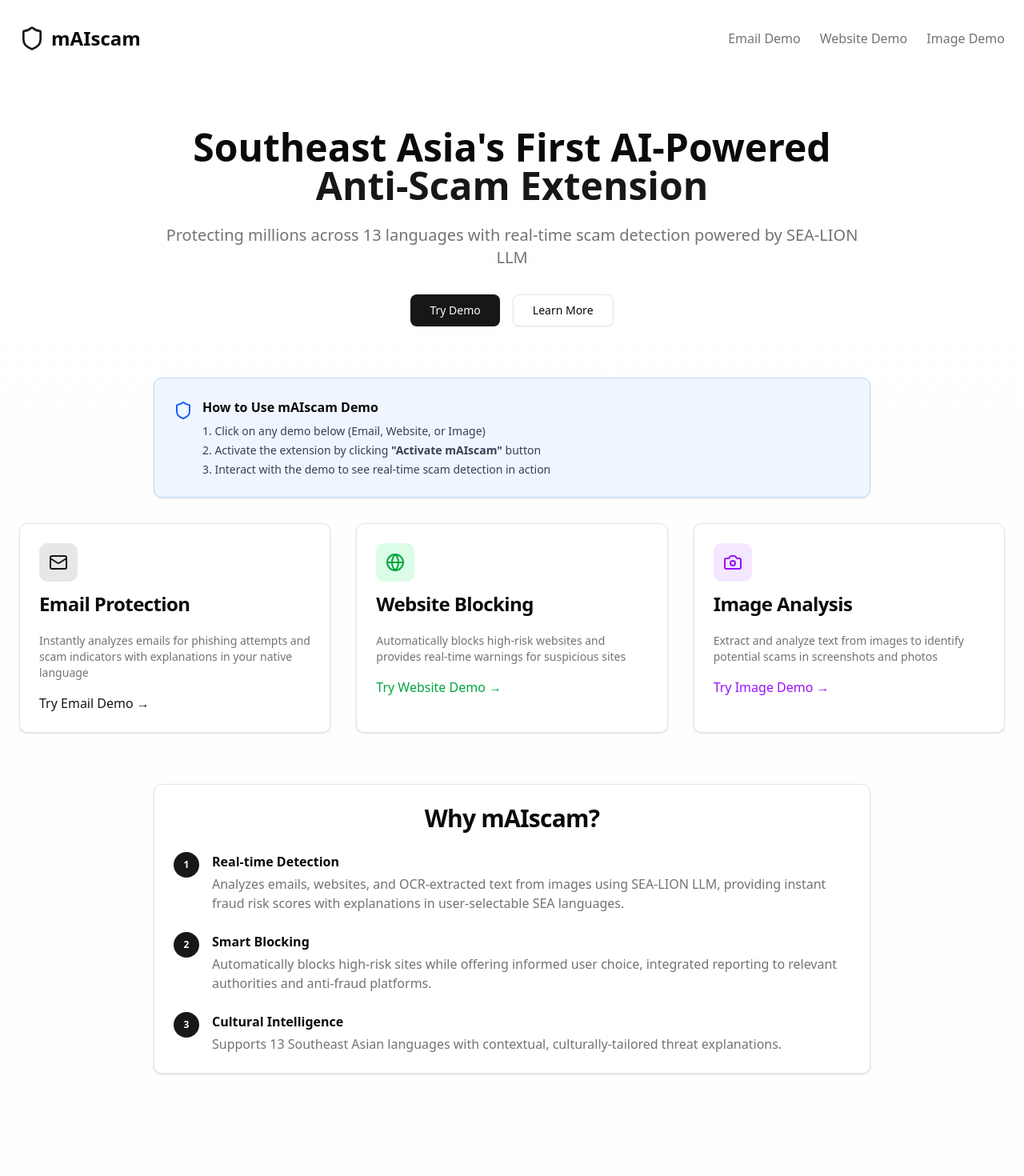
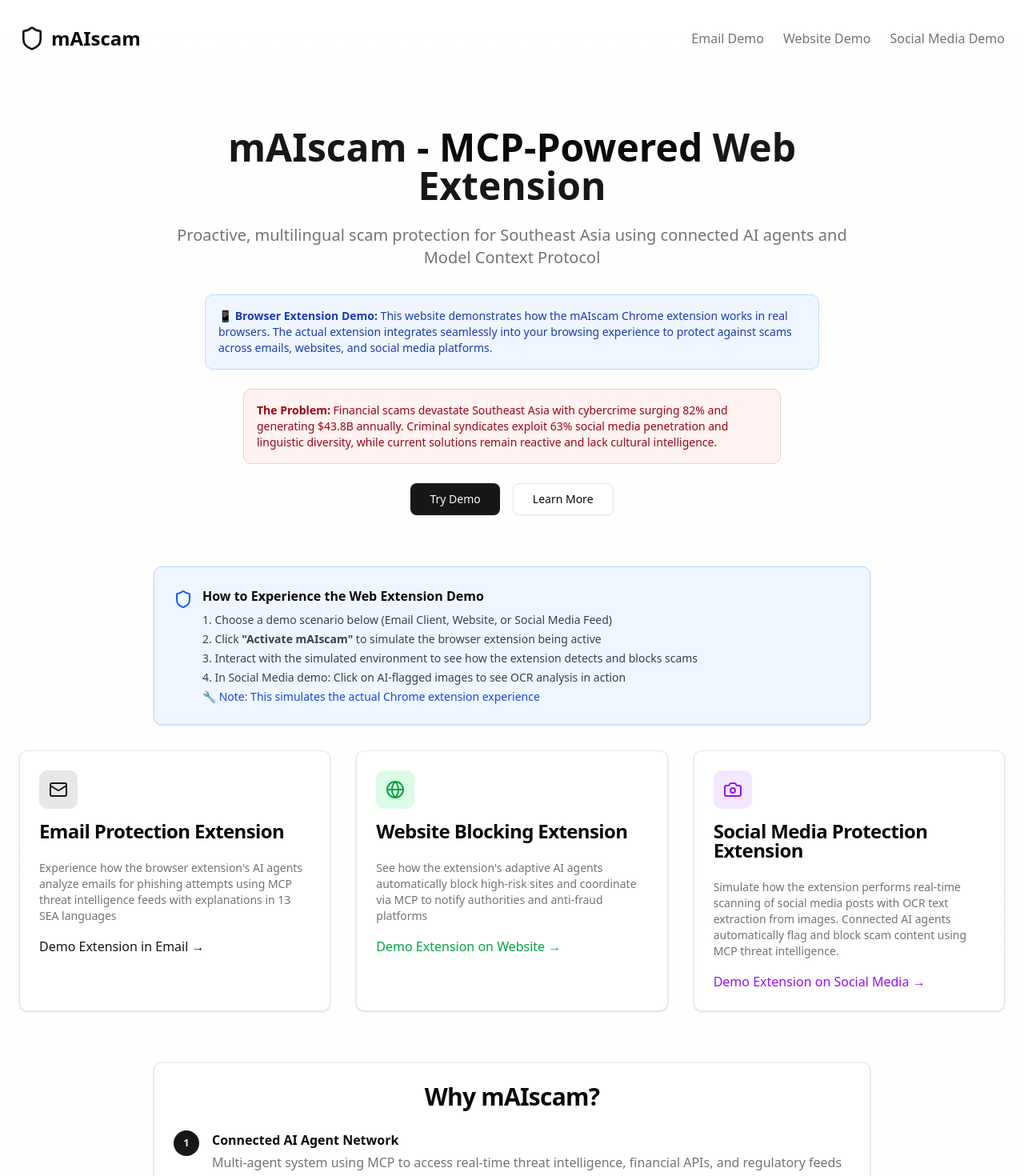
Before and after one commit to mAI-scam/mai-scam-frontend, a Next.js app: page / in a window 1280 px wide. Shown: the top 1470 px of the page at 80% size. Built offline with nearby package versions, Linux system fonts and the light colour scheme.

Commit message:
updated the home page and the social media demo

```diff
--- a/src/app/image-demo/page.tsx
+++ b/src/app/image-demo/page.tsx
@@ -61,18 +61,18 @@
         <div className="max-w-4xl mx-auto">
           <div className="flex items-center justify-center gap-2 mb-2">
             <Facebook className="h-5 w-5 text-blue-600" />
-            <span className="font-semibold text-blue-800">Facebook Social Media Demo</span>
+            <span className="font-semibold text-blue-800">Social Media Scam Detection Demo</span>
           </div>
           <p className="text-sm text-blue-700">
             {!isActive ? (
               <>
                 <AlertTriangle className="h-4 w-4 inline mr-1" />
-                <span className="font-semibold">Extension not active!</span> Activate mAIscam extension first, then click on images in posts to analyze them for scam content.
+                <span className="font-semibold">Extension not active!</span> Activate mAIscam extension first, then click on any suspicious image in posts to analyze and block scam content with AI-powered OCR.
               </>
             ) : (
               <>
                 <Shield className="h-4 w-4 inline mr-1" />
-                <span className="font-semibold">Protection Active!</span> Scroll through the feed below. Click on any image to see scam detection in action.
+                <span className="font-semibold">AI Protection Active!</span> Our connected AI agents are monitoring posts. Click on any flagged image to see real-time scam detection and automated blocking in action.
               </>
             )}
           </p>
--- a/src/app/page.tsx
+++ b/src/app/page.tsx
@@ -24,7 +24,7 @@
               Website Demo
             </Link>
             <Link href="/image-demo" className="text-muted-foreground hover:text-foreground transition-colors">
-              Image Demo
+              Social Media Demo
             </Link>
           </div>
         </nav>
@@ -34,12 +34,24 @@
       <main className="container mx-auto px-6 py-16">
         <div className="text-center max-w-4xl mx-auto mb-16">
           <h1 className="text-5xl font-bold mb-6">
-            Southeast Asia&apos;s First AI-Powered
-            <span className="text-primary"> Anti-Scam Extension</span>
+            <span className="text-primary">mAIscam</span> - MCP-Powered
+            <span className="text-primary"> Web Extension</span>
           </h1>
           <p className="text-xl text-muted-foreground mb-8">
-            Protecting millions across 13 languages with real-time scam detection powered by SEA-LION LLM
+            Proactive, multilingual scam protection for Southeast Asia using connected AI agents and Model Context Protocol
           </p>
+          <div className="bg-blue-50 border border-blue-200 rounded-lg p-4 mb-6 text-left max-w-3xl mx-auto">
+            <p className="text-sm text-blue-800">
+              <strong>📱 Browser Extension Demo:</strong> This website demonstrates how the mAIscam Chrome extension works in real browsers.
+              The actual extension integrates seamlessly into your browsing experience to protect against scams across emails, websites, and social media platforms.
+            </p>
+          </div>
+          <div className="bg-red-50 border border-red-200 rounded-lg p-4 mb-6 text-left max-w-2xl mx-auto">
+            <p className="text-sm text-red-800">
+              <strong>The Problem:</strong> Financial scams devastate Southeast Asia with cybercrime surging 82% and generating $43.8B annually.
+              Criminal syndicates exploit 63% social media penetration and linguistic diversity, while current solutions remain reactive and lack cultural intelligence.
+            </p>
+          </div>
           <div className="flex justify-center gap-4">
             <Button asChild size="lg">
               <Link href="/email-demo">Try Demo</Link>
@@ -57,13 +69,15 @@
               <div className="flex items-start gap-3">
                 <Shield className="h-6 w-6 text-blue-600 mt-1" />
                 <div>
-                  <h3 className="font-semibold mb-2">How to Use mAIscam Demo</h3>
+                  <h3 className="font-semibold mb-2">How to Experience the Web Extension Demo</h3>
                   <ol className="space-y-1 text-sm text-gray-700">
-                    <li>1. Click on any demo below (Email, Website, or Image)</li>
+                    <li>1. Choose a demo scenario below (Email Client, Website, or Social Media Feed)</li>
                     <li>
-                      2. Activate the extension by clicking <span className="font-semibold">&quot;Activate mAIscam&quot;</span> button
+                      2. Click <span className="font-semibold">&quot;Activate mAIscam&quot;</span> to simulate the browser extension being active
                     </li>
-                    <li>3. Interact with the demo to see real-time scam detection in action</li>
+                    <li>3. Interact with the simulated environment to see how the extension detects and blocks scams</li>
+                    <li>4. In Social Media demo: Click on AI-flagged images to see OCR analysis in action</li>
+                    <li className="text-blue-700 font-medium">🔧 Note: This simulates the actual Chrome extension experience</li>
                   </ol>
                 </div>
               </div>
@@ -78,13 +92,13 @@
                 <div className="w-12 h-12 bg-primary/10 rounded-lg flex items-center justify-center mb-4 group-hover:bg-primary/20 transition-colors">
                   <Mail className="h-6 w-6 text-primary" />
                 </div>
-                <CardTitle>Email Protection</CardTitle>
+                <CardTitle>Email Protection Extension</CardTitle>
               </CardHeader>
               <CardContent>
                 <CardDescription>
-                  Instantly analyzes emails for phishing attempts and scam indicators with explanations in your native language
+                  Experience how the browser extension&apos;s AI agents analyze emails for phishing attempts using MCP threat intelligence feeds with explanations in 13 SEA languages
                 </CardDescription>
-                <p className="text-primary mt-4 group-hover:underline">Try Email Demo →</p>
+                <p className="text-primary mt-4 group-hover:underline">Demo Extension in Email →</p>
               </CardContent>
             </Card>
           </Link>
@@ -95,13 +109,13 @@
                 <div className="w-12 h-12 bg-green-100 rounded-lg flex items-center justify-center mb-4 group-hover:bg-green-200 transition-colors">
                   <Globe className="h-6 w-6 text-green-600" />
                 </div>
-                <CardTitle>Website Blocking</CardTitle>
+                <CardTitle>Website Blocking Extension</CardTitle>
               </CardHeader>
               <CardContent>
                 <CardDescription>
-                  Automatically blocks high-risk websites and provides real-time warnings for suspicious sites
+                  See how the extension&apos;s adaptive AI agents automatically block high-risk sites and coordinate via MCP to notify authorities and anti-fraud platforms
                 </CardDescription>
-                <p className="text-green-600 mt-4 group-hover:underline">Try Website Demo →</p>
+                <p className="text-green-600 mt-4 group-hover:underline">Demo Extension on Website →</p>
               </CardContent>
             </Card>
           </Link>
@@ -112,13 +126,13 @@
                 <div className="w-12 h-12 bg-purple-100 rounded-lg flex items-center justify-center mb-4 group-hover:bg-purple-200 transition-colors">
                   <Camera className="h-6 w-6 text-purple-600" />
                 </div>
-                <CardTitle>Image Analysis</CardTitle>
+                <CardTitle>Social Media Protection Extension</CardTitle>
               </CardHeader>
               <CardContent>
                 <CardDescription>
-                  Extract and analyze text from images to identify potential scams in screenshots and photos
+                  Simulate how the extension performs real-time scanning of social media posts with OCR text extraction from images. Connected AI agents automatically flag and block scam content using MCP threat intelligence.
                 </CardDescription>
-                <p className="text-purple-600 mt-4 group-hover:underline">Try Image Demo →</p>
+                <p className="text-purple-600 mt-4 group-hover:underline">Demo Extension on Social Media →</p>
               </CardContent>
             </Card>
           </Link>
@@ -135,9 +149,9 @@
                 <span className="font-bold">1</span>
               </Badge>
               <div>
-                <h4 className="font-semibold mb-1">Real-time Detection</h4>
+                <h4 className="font-semibold mb-1">Connected AI Agent Network</h4>
                 <p className="text-muted-foreground">
-                Analyzes emails, websites, and OCR-extracted text from images using SEA-LION LLM, providing instant fraud risk scores with explanations in user-selectable SEA languages.
+                Multi-agent system using MCP to access real-time threat intelligence, financial APIs, and regulatory feeds while analyzing emails, websites, and OCR-extracted webpage images. Provides instant fraud scores with cross-verified explanations.
                 </p>
               </div>
             </div>
@@ -147,9 +161,9 @@
                 <span className="font-bold">2</span>
               </Badge>
               <div>
-                <h4 className="font-semibold mb-1">Smart Blocking</h4>
+                <h4 className="font-semibold mb-1">Adaptive Response AI Agents</h4>
                 <p className="text-muted-foreground">
-                Automatically blocks high-risk sites while offering informed user choice, integrated reporting to relevant authorities and anti-fraud platforms.
+                Decision-making agents automatically block high-risk sites, coordinating via MCP integrations to notify authorities and anti-fraud platforms while continuously evolving through reinforcement learning.
                 </p>
               </div>
             </div>
@@ -159,9 +173,9 @@
                 <span className="font-bold">3</span>
               </Badge>
               <div>
-                <h4 className="font-semibold mb-1">Cultural Intelligence</h4>
+                <h4 className="font-semibold mb-1">Cultural Intelligence & MCP Evolution</h4>
                 <p className="text-muted-foreground">
-                  Supports 13 Southeast Asian languages with contextual, culturally-tailored threat explanations.
+                  Supports 13 Southeast Asian languages with contextual, culturally-tailored threat explanations. The MCP-powered ecosystem continuously evolves through reinforcement learning, autonomously improving regional scam pattern recognition.
                 </p>
               </div>
             </div>
@@ -172,7 +186,8 @@
       {/* Footer */}
       <footer className="container mx-auto px-6 py-8 mt-16 border-t">
         <div className="text-center text-muted-foreground">
-          <p>© {new Date().getFullYear()} mAIscam. Protecting Southeast Asia from online scams.</p>
+          <p>© {new Date().getFullYear()} mAIscam Web Extension Demo. Showcasing browser-based scam protection for Southeast Asia.</p>
+          <p className="text-sm mt-2">This demo website simulates the actual Chrome extension functionality.</p>
         </div>
       </footer>
     </div>
--- a/src/components/image-demo/FacebookPost.tsx
+++ b/src/components/image-demo/FacebookPost.tsx
@@ -120,11 +120,17 @@
               className="object-cover"
             />
             {isActive && post.image.scamImage && (
-              <div className="absolute top-4 right-4">
-                <Badge variant="destructive" className="animate-pulse">
-                  ⚠️ High Risk - Click to Analyze
+              <div className="absolute top-4 right-4 flex flex-col gap-2">
+                <Badge variant="destructive" className="animate-pulse shadow-lg">
+                  🔍 AI Detected Scam - Click to Scan
+                </Badge>
+                <Badge variant="outline" className="bg-white/90 text-xs">
+                  OCR Analysis Available
                 </Badge>
               </div>
+            )}
+            {isActive && post.image.scamImage && (
+              <div className="absolute inset-0 bg-red-500/10 border-2 border-red-500 border-dashed rounded-lg pointer-events-none animate-pulse" />
             )}
           </div>
         </div>
--- a/src/components/image-demo/FacebookScamBlockOverlay.tsx
+++ b/src/components/image-demo/FacebookScamBlockOverlay.tsx
@@ -14,7 +14,7 @@
     scamDetected: "SCAM POST DETECTED",
     protectedBy: "Protected by mAIscam Extension",
     warning: "This post contains scam content",
-    description: "Our AI detected suspicious patterns that match known scam tactics",
+    description: "Our connected AI agents used OCR to extract text from this image and detected suspicious patterns that match known scam tactics through MCP threat intelligence",
     riskLevel: "Risk Level",
     high: "HIGH RISK",
     hidePost: "Hide This Post",
@@ -33,7 +33,7 @@
     scamDetected: "POST PENIPUAN DIKESAN",
     protectedBy: "Dilindungi oleh Sambungan mAIscam",
     warning: "Post ini mengandungi kandungan penipuan",
-    description: "AI kami mengesan corak mencurigakan yang sepadan dengan taktik penipuan yang diketahui",
+    description: "Agen AI terhubung kami menggunakan OCR untuk mengekstrak teks dari imej ini dan mengesan corak mencurigakan yang sepadan dengan taktik penipuan melalui intelligence ancaman MCP",
     riskLevel: "Tahap Risiko",
     high: "RISIKO TINGGI",
     hidePost: "Sembunyikan Post Ini",
@@ -52,7 +52,7 @@
     scamDetected: "检测到诈骗帖子",
     protectedBy: "受 mAIscam 扩展保护",
     warning: "此帖子包含诈骗内容",
-    description: "我们的AI检测到与已知诈骗策略相匹配的可疑模式",
+    description: "我们的连接AI代理使用OCR从此图像中提取文本，并通过MCP威胁情报检测到与已知诈骗策略相匹配的可疑模式",
     riskLevel: "风险等级",
     high: "高风险",
     hidePost: "隐藏此帖子",
@@ -106,6 +106,9 @@
                 <div>
                   <h2 className="text-xl font-bold">{t.scamDetected}</h2>
                   <p className="text-red-100 text-sm">{t.protectedBy}</p>
+                  <Badge className="bg-white/20 text-white text-xs mt-1">
+                    🔍 OCR + AI Agent Analysis
+                  </Badge>
                 </div>
               </div>
               <div className="flex items-center gap-2">
```
